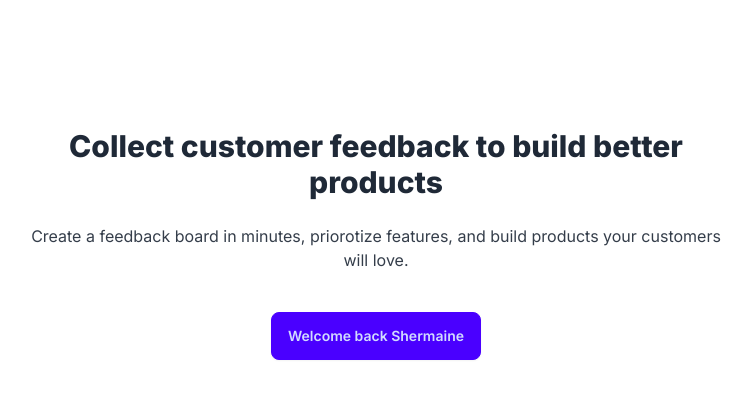
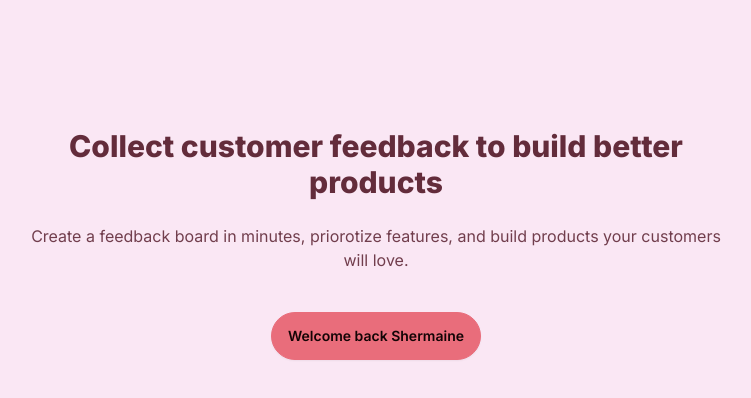
Before and after one commit to Mayst0731/yields, a Next.js app: page / in a window 1280 px wide. Shown: the top 398 px of the page, without its empty margins (264-1015 px from the left). Built offline with nearby package versions, Linux system fonts and the light colour scheme.

Commit message:
Adding theme with daisyui

```diff
--- a/app/layout.js
+++ b/app/layout.js
@@ -10,7 +10,7 @@ export const metadata = {
 
 export default function RootLayout({ children }) {
   return (
-    <html lang="en">
+    <html lang="en" data-theme="valentine">
       {/* include all the other pages, can add reusable component in this file */}
       <body className={inter.className}>{children}</body>
     </html>
--- a/tailwind.config.js
+++ b/tailwind.config.js
@@ -17,4 +17,7 @@ module.exports = {
   plugins: [
     require('daisyui'),
   ],
+  daisyui: {
+    themes: ["light", "dark", "cupcake", "autumn", "valentine"],
+  },
 };
```
